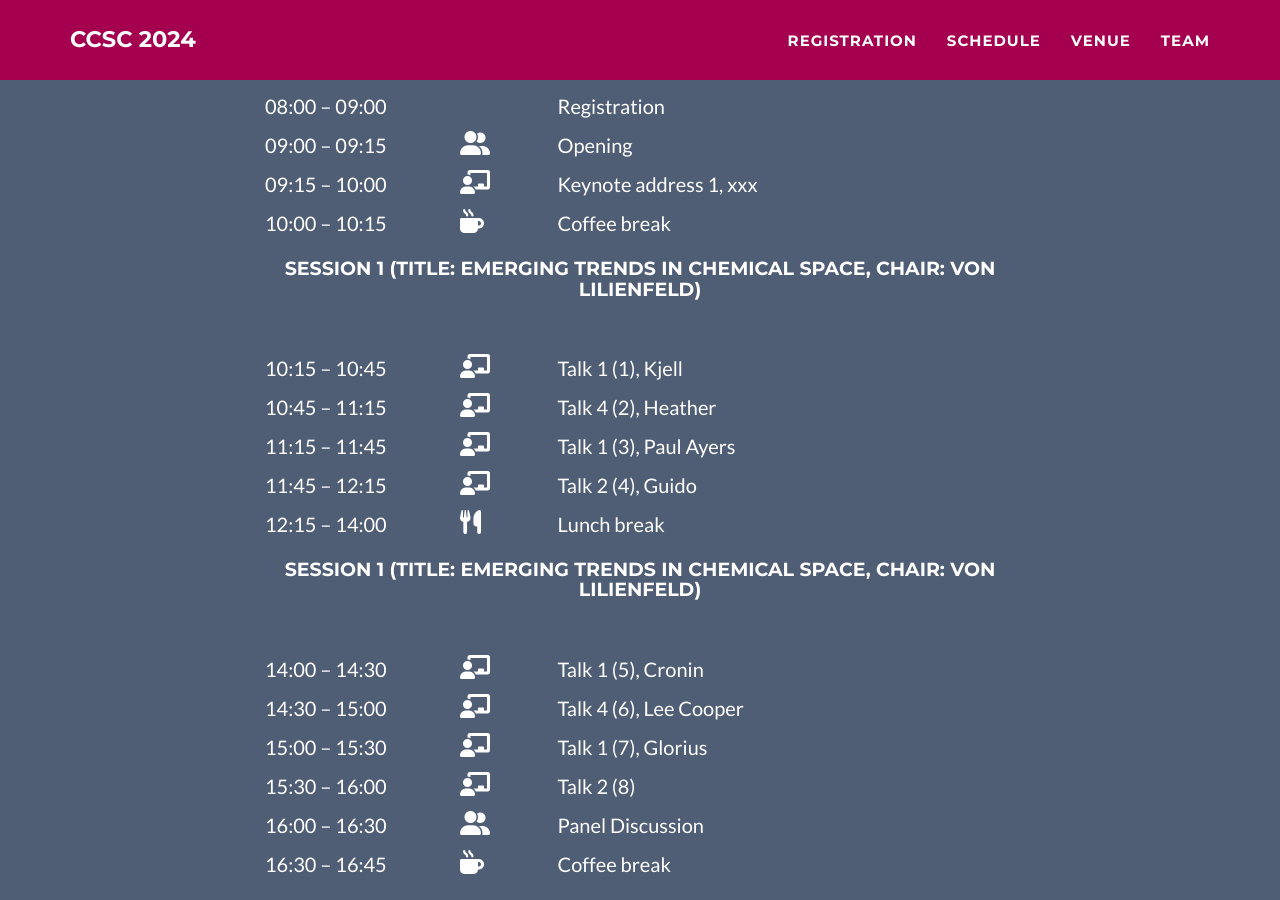
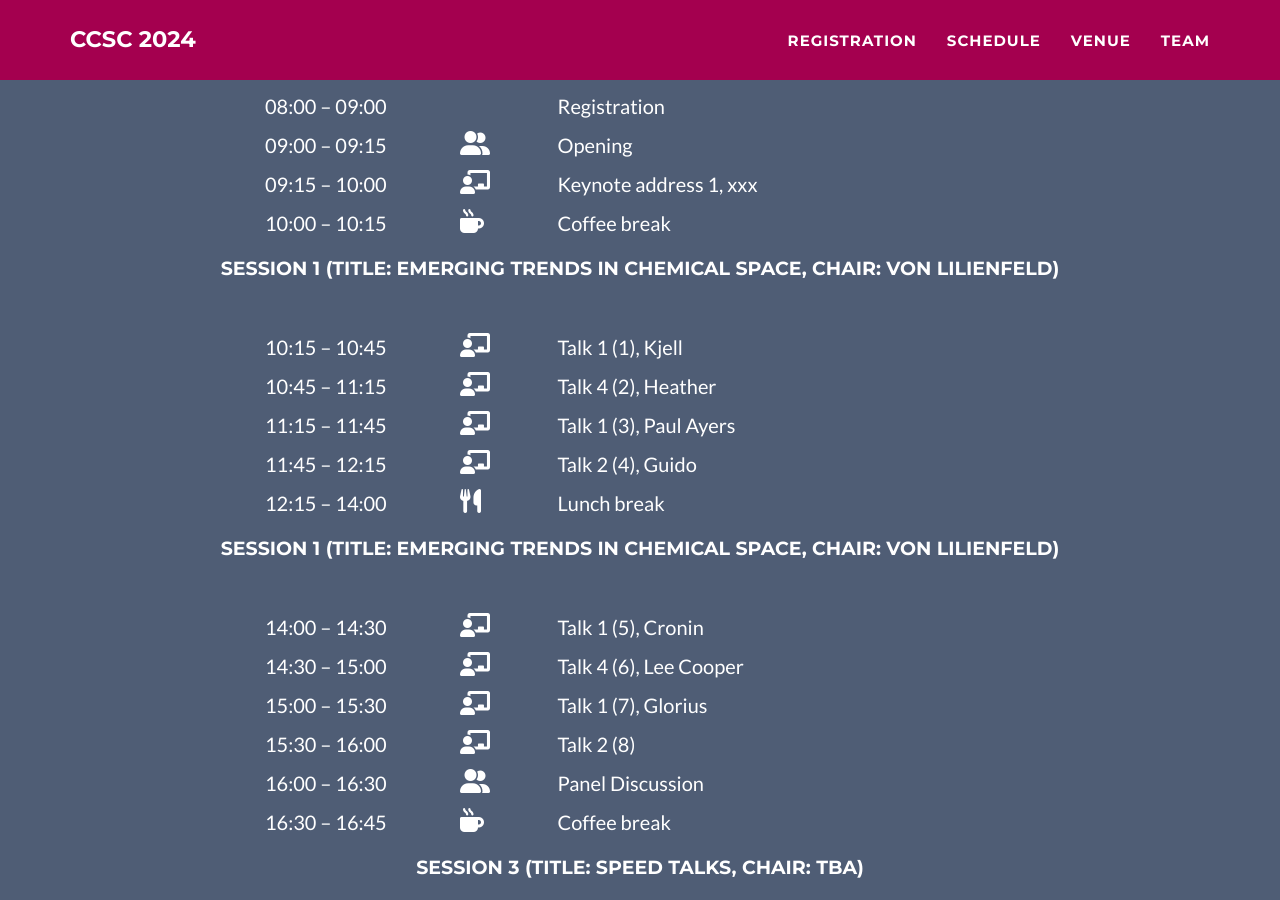
Before and after one commit to ccsc2024/ccsc2024.github.io, a Jekyll site: the page built from schedule.html, in a window 1280 px wide and 900 px high, scrolled down 3565 px. Built offline with Jekyll 4.4.1, drawn with Linux system fonts in a browser that asks for light colours.

Commit message:
Update schedule_style.html

```diff
--- a/_includes/schedule_style.html
+++ b/_includes/schedule_style.html
@@ -23,11 +23,9 @@
       </div>
       {% for event in item.combined %}
       {% if event.session %}
-        <div class="row">
-          <div class="col-lg-8 text-center col-lg-offset-2">
-            <h4>{{ event.session }}</h4>
-            <br><br>
-          </div>
+        <div class="col-lg-12 text-center">
+          <h4>{{ event.session }}</h4>
+          <br><br>
         </div>
       {% endif %}
       <div class="row">
@@ -73,11 +71,9 @@
       </div>
       {% for event in item.combined %}
       {% if event.session %}
-        <div class="row">
-          <div class="col-lg-8 text-center col-lg-offset-2">
-            <h4>{{ event.session }}</h4>
-            <br><br>
-          </div>
+        <div class="col-lg-12 text-center">
+          <h4>{{ event.session }}</h4>
+          <br><br>
         </div>
       {% endif %}
       <div class="row">
```
